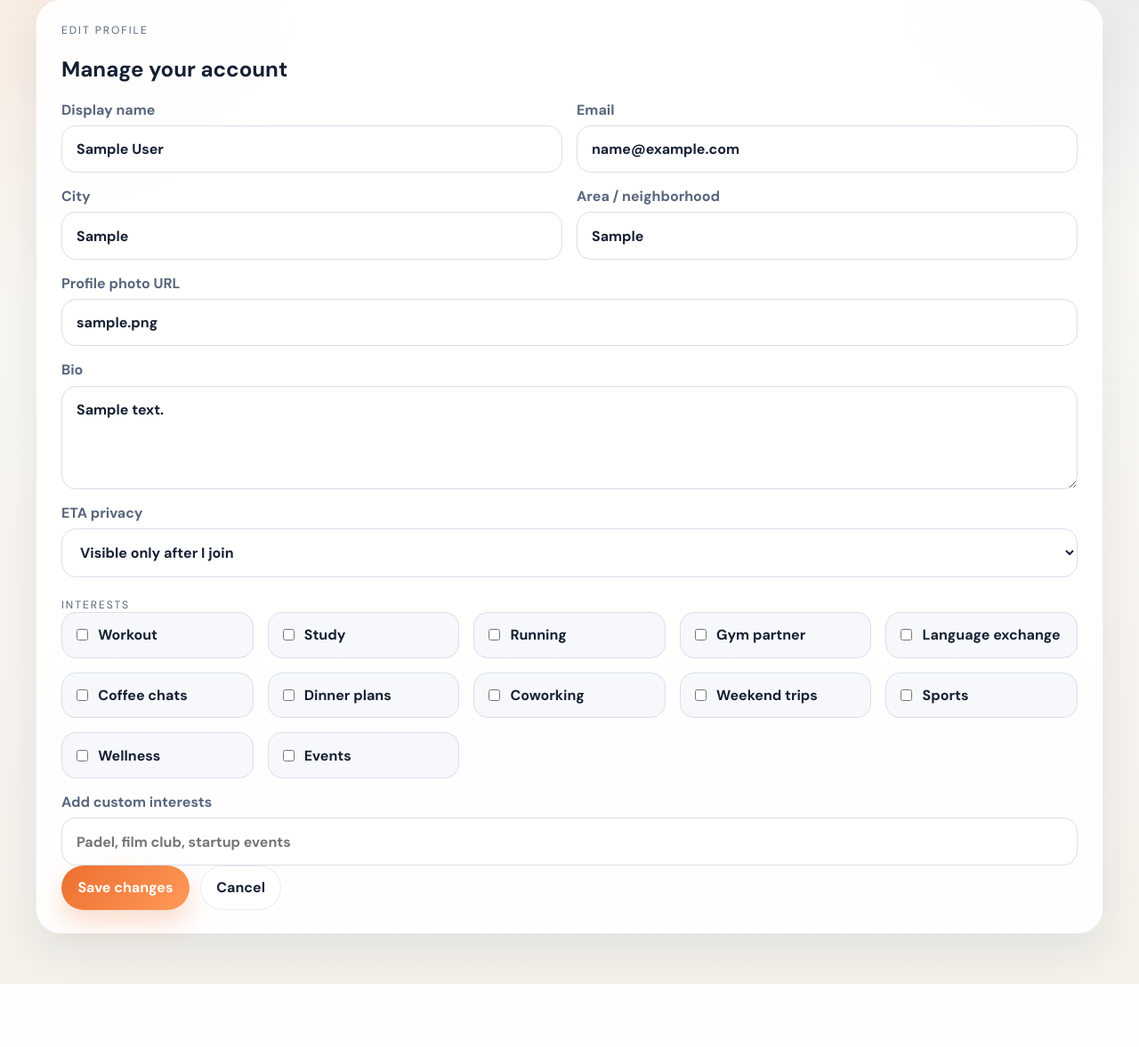
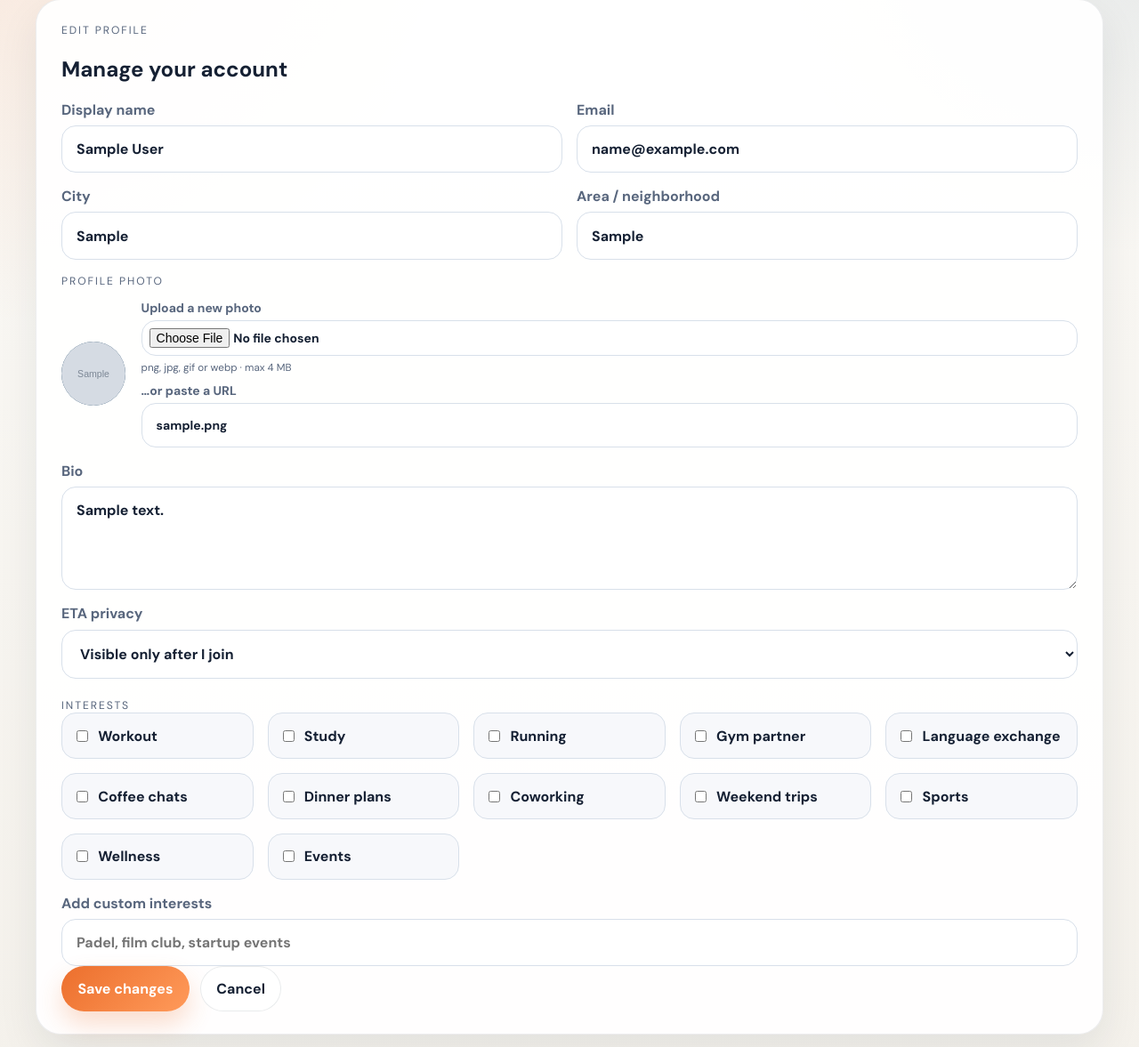
Before and after one commit to aldiyar513/CP-minicapstone, a Flask app: page /profile/edit in a window 1280 px wide. Shown: the part 163-1340 px from the top of the page at 89% size. Before the commit the page ends 1269 px from the top, so only its background shows below. Run offline with Flask 3, Linux system fonts and the light colour scheme; the visitor is signed in with stand-in values (Sample User, id 1); tables that the repository leaves empty hold one stand-in row (values such as "Sample post"); grey boxes marked "Sample" are stand-in pictures; some libraries are stand-ins or nearby versions.

Commit message:
Add role builder, avatar upload, UI polish, and expanded tests
Co-Authored-By: Claude Sonnet 4.6 <noreply@anthropic.com>

```diff
--- a/app.py
+++ b/app.py
@@ -3,6 +3,7 @@ from __future__ import annotations
 from collections import defaultdict
 from datetime import UTC, date, datetime, time, timedelta
 from functools import wraps
+import math
 import os
 from pathlib import Path
 from urllib.parse import quote_plus
@@ -12,10 +13,15 @@ from flask_sqlalchemy import SQLAlchemy
 from sqlalchemy import UniqueConstraint, inspect, or_, text
 from sqlalchemy.orm import joinedload
 from werkzeug.security import check_password_hash, generate_password_hash
+from werkzeug.utils import secure_filename
+import secrets
 
 
 BASE_DIR = Path(__file__).resolve().parent
 DEFAULT_DB_PATH = BASE_DIR / "instance" / "eventmatch.db"
+AVATAR_UPLOAD_DIR = BASE_DIR / "static" / "uploads" / "avatars"
+ALLOWED_AVATAR_EXTENSIONS = {"png", "jpg", "jpeg", "gif", "webp"}
+MAX_AVATAR_BYTES = 4 * 1024 * 1024
 DEFAULT_TRACKING_MODE = "GPS ETA is shared only for confirmed attendees."
 DEFAULT_BIO = "Add a short intro so people know what kind of plans you actually enjoy."
 DEFAULT_TRACKING_OPTION = "Visible only after I join"
@@ -84,6 +90,39 @@ def utcnow() -> datetime:
     return datetime.now(UTC).replace(tzinfo=None)
 
 
+def eta_snapshot_for_distance(distance_km: float) -> tuple[str, str]:
+    distance = max(distance_km, 0.0)
+    if distance < 0.15:
+        return "checked_in", "At venue"
+
+    if distance < 1.5:
+        speed_kmh = 9
+        buffer_minutes = 2
+    elif distance < 6:
+        speed_kmh = 18
+        buffer_minutes = 4
+    else:
+        speed_kmh = 28
+        buffer_minutes = 6
+
+    minutes_away = max(3, math.ceil((distance / speed_kmh) * 60 + buffer_minutes))
+    if minutes_away <= 8:
+        status = "arriving_soon"
+        prefix = "Arriving soon"
+    elif minutes_away <= 25:
+        status = "on_track"
+        prefix = "On track"
+    else:
+        status = "delayed"
+        prefix = "Delayed"
+
+    if distance < 1:
+        distance_label = f"{round(distance * 1000):.0f} m"
+    else:
+        distance_label = f"{distance:.1f} km"
+    return status, f"{prefix} • {minutes_away} min away ({distance_label})"
+
+
 class User(db.Model):
     id = db.Column(db.Integer, primary_key=True)
     name = db.Column(db.String(80), nullable=False, unique=True)
@@ -219,6 +258,7 @@ class Invite(db.Model):
 def create_app(test_config: dict | None = None) -> Flask:
     app = Flask(__name__)
     DEFAULT_DB_PATH.parent.mkdir(exist_ok=True)
+    AVATAR_UPLOAD_DIR.mkdir(parents=True, exist_ok=True)
     app.config.from_mapping(
         SECRET_KEY=os.getenv("SECRET_KEY", "dev-secret-key"),
         SQLALCHEMY_DATABASE_URI=get_database_uri(),
@@ -440,8 +480,8 @@ def register_routes(app: Flask) -> None:
                     user=current_user,
                     status="joined",
                     reason="Host",
-                    eta_label="At venue",
-                    eta_status="checked_in",
+                    eta_label="ETA hidden",
+                    eta_status="on_track",
                 )
             )
             db.session.commit()
@@ -618,10 +658,20 @@ def register_routes(app: Flask) -> None:
             return jsonify({"error": "Join the event before sharing ETA."}), 400
 
         payload = request.get_json(silent=True) or {}
-        eta_status = str(payload.get("eta_status", "")).strip()
-        eta_label = str(payload.get("eta_label", "")).strip()
-        if eta_status not in VALID_ETA_STATES or not eta_label:
-            return jsonify({"error": "Invalid ETA payload."}), 400
+        distance_km_raw = payload.get("distance_km")
+        if distance_km_raw is not None:
+            try:
+                distance_km = float(distance_km_raw)
+            except (TypeError, ValueError):
+                return jsonify({"error": "Invalid ETA payload."}), 400
+            if not math.isfinite(distance_km):
+                return jsonify({"error": "Invalid ETA payload."}), 400
+            eta_status, eta_label = eta_snapshot_for_distance(distance_km)
+        else:
+            eta_status = str(payload.get("eta_status", "")).strip()
+            eta_label = str(payload.get("eta_label", "")).strip()
+            if eta_status not in VALID_ETA_STATES or not eta_label:
+                return jsonify({"error": "Invalid ETA payload."}), 400
 
         participation.eta_status = eta_status
         participation.eta_label = eta_label[:80]
@@ -776,6 +826,13 @@ def register_routes(app: Flask) -> None:
         if request.method == "POST":
             form_data = extract_profile_form(request.form, current_user)
             errors = validate_profile_form(current_user, form_data)
+
+            uploaded_file = request.files.get("avatar_file")
+            saved_upload_path: str | None = None
+            if uploaded_file and uploaded_file.filename:
+                saved_upload_path, upload_errors = save_avatar_upload(uploaded_file, current_user)
+                errors.extend(upload_errors)
+
             if errors:
                 for error in errors:
                     flash(error, "error")
@@ -786,7 +843,7 @@ def register_routes(app: Flask) -> None:
             current_user.city = form_data["city"]
             current_user.home_area = form_data["home_area"]
             current_user.bio = form_data["bio"]
-            current_user.avatar_url = form_data["avatar_url"]
+            current_user.avatar_url = saved_upload_path if saved_upload_path else form_data["avatar_url"]
             current_user.gps_tracking = form_data["gps_tracking"]
             current_user.interests_csv = "|".join(form_data["interests"])
             db.session.commit()
@@ -1256,6 +1313,27 @@ def extract_profile_form(form, current_user: User) -> dict:
         "interests": deduped,
         "custom_interests": form.get("custom_interests", "").strip(),
     }
+
+
+def save_avatar_upload(uploaded_file, user: User) -> tuple[str | None, list[str]]:
+    filename = secure_filename(uploaded_file.filename or "")
+    if not filename or "." not in filename:
+        return None, ["Upload a valid image file (png, jpg, gif, or webp)."]
+    extension = filename.rsplit(".", 1)[-1].lower()
+    if extension not in ALLOWED_AVATAR_EXTENSIONS:
+        return None, ["Profile photo must be a png, jpg, gif, or webp image."]
+    uploaded_file.stream.seek(0, os.SEEK_END)
+    size = uploaded_file.stream.tell()
+    uploaded_file.stream.seek(0)
+    if size > MAX_AVATAR_BYTES:
+        return None, ["Profile photo must be 4 MB or smaller."]
+    if size == 0:
+        return None, ["Uploaded file is empty."]
+    unique_suffix = secrets.token_hex(6)
+    stored_name = f"user_{user.id}_{unique_suffix}.{extension}"
+    destination = AVATAR_UPLOAD_DIR / stored_name
+    uploaded_file.save(destination)
+    return url_for("static", filename=f"uploads/avatars/{stored_name}"), []
 
 
 def validate_profile_form(current_user: User, form_data: dict) -> list[str]:
--- a/static/styles.css
+++ b/static/styles.css
@@ -242,11 +242,13 @@ textarea {
 }
 
 .landing-copy,
-.dashboard-hero,
-.auth-card,
 .page-heading,
 .detail-header {
   padding: 0.5rem 0;
+}
+
+.auth-card {
+  padding: 2.25rem 2.5rem;
 }
 
 .landing-copy h1,
@@ -508,6 +510,7 @@ textarea:focus {
   grid-template-columns: minmax(0, 1fr) auto;
   gap: 1.5rem 2rem;
   align-items: end;
+  padding: 36px 44px !important;
 }
 
 .dashboard-copy,
@@ -972,6 +975,99 @@ textarea:focus {
   }
 }
 
+.role-builder {
+  margin-top: 1.6rem;
+  display: grid;
+  gap: 1rem;
+}
+
+.role-row {
+  display: grid;
+  grid-template-columns: minmax(0, 1.6fr) minmax(0, 1fr) 96px auto;
+  gap: 0.7rem;
+  align-items: center;
+  padding: 0.85rem 1rem;
+  border-radius: 18px;
+  background: var(--surface-muted);
+  border: 1px solid var(--line);
+}
+
+.role-row input,
+.role-row select {
+  padding: 0.7rem 0.85rem;
+  border-radius: 12px;
+  background: white;
+}
+
+.role-remove {
+  display: inline-flex;
+  align-items: center;
+  justify-content: center;
+  width: 36px;
+  height: 36px;
+  border-radius: 999px;
+  border: 1px solid rgba(209, 74, 68, 0.25);
+  background: rgba(209, 74, 68, 0.08);
+  color: var(--danger);
+  cursor: pointer;
+  font-size: 1.2rem;
+  line-height: 1;
+  font-weight: 700;
+  padding: 0;
+  flex-shrink: 0;
+}
+
+.role-remove:hover {
+  background: rgba(209, 74, 68, 0.18);
+}
+
+.avatar-upload-field {
+  display: grid;
+  gap: 0.75rem;
+}
+
+.avatar-upload-row {
+  display: flex;
+  align-items: center;
+  gap: 1.1rem;
+  flex-wrap: wrap;
+}
+
+.avatar-preview {
+  width: 72px;
+  height: 72px;
+  border-radius: 999px;
+  overflow: hidden;
+  background: var(--brand);
+  color: white;
+  display: inline-flex;
+  align-items: center;
+  justify-content: center;
+  font-family: "Sora", sans-serif;
+  font-weight: 800;
+  font-size: 1.5rem;
+  flex-shrink: 0;
+}
+
+.avatar-preview img {
+  width: 100%;
+  height: 100%;
+  object-fit: cover;
+}
+
+.avatar-upload-controls {
+  display: grid;
+  gap: 0.55rem;
+  flex: 1;
+  min-width: 220px;
+}
+
+.avatar-upload-controls label {
+  display: grid;
+  gap: 0.3rem;
+  font-size: 0.875rem;
+}
+
 @media (max-width: 900px) {
   .landing-hero,
   .profile-grid {
@@ -1019,4 +1115,17 @@ textarea:focus {
   .nav-links {
     width: 100%;
   }
+
+  .role-row {
+    grid-template-columns: 1fr 1fr;
+  }
+
+  .role-row input[aria-label="needed count"] {
+    grid-column: 1;
+  }
+
+  .role-remove {
+    grid-column: 2;
+    justify-self: end;
+  }
 }
--- a/templates/activity_detail.html
+++ b/templates/activity_detail.html
@@ -76,7 +76,7 @@
         <span class="eta-chip gps-chip">{{ activity.viewer_eta }}</span>
         <button class="secondary-button gps-button" type="button">Share ETA</button>
       </div>
-      <small class="support-copy">{{ activity.tracking_mode }} ETA is estimated from straight-line distance to the pinned venue.</small>
+      <small class="support-copy">{{ activity.tracking_mode }} ETA is estimated from your current device location to the pinned venue.</small>
     </div>
   </article>
 
--- a/templates/base.html
+++ b/templates/base.html
@@ -7,7 +7,7 @@
     <link rel="preconnect" href="https://fonts.googleapis.com">
     <link rel="preconnect" href="https://fonts.gstatic.com" crossorigin>
     <link href="https://fonts.googleapis.com/css2?family=DM+Sans:wght@400;500;700;800&family=Sora:wght@600;700;800&display=swap" rel="stylesheet">
-    <link rel="stylesheet" href="{{ url_for('static', filename='styles.css') }}">
+    <link rel="stylesheet" href="{{ url_for('static', filename='styles.css') }}?v=4">
   </head>
   <body>
     <div class="page-shell">
--- a/templates/create_activity.html
+++ b/templates/create_activity.html
@@ -94,6 +94,7 @@
             <option {% if role.type == "Optional" %}selected{% endif %}>Optional</option>
           </select>
           <input type="number" name="role_needed" min="1" value="{{ role.needed }}" aria-label="needed count">
+          <button type="button" class="role-remove" data-remove-role aria-label="Remove role">×</button>
         </div>
         {% endfor %}
       </div>
--- a/templates/edit_profile.html
+++ b/templates/edit_profile.html
@@ -14,7 +14,7 @@
       <h1>Manage your account</h1>
     </div>
   </div>
-  <form class="activity-form" method="post">
+  <form class="activity-form" method="post" enctype="multipart/form-data">
     <div class="form-grid">
       <label>
         Display name
@@ -32,10 +32,29 @@
         Area / neighborhood
         <input type="text" name="home_area" value="{{ form_data.home_area }}" required>
       </label>
-      <label class="full-span">
-        Profile photo URL
-        <input type="url" name="avatar_url" value="{{ form_data.avatar_url }}" placeholder="https://...">
-      </label>
+      <div class="full-span avatar-upload-field">
+        <p class="section-label" style="margin:0 0 0.1rem">Profile photo</p>
+        <div class="avatar-upload-row">
+          <span class="avatar-preview">
+            {% if form_data.avatar_url %}
+            <img src="{{ form_data.avatar_url }}" alt="Current photo">
+            {% else %}
+            {{ (form_data.name[:1])|upper if form_data.name else "?" }}
+            {% endif %}
+          </span>
+          <div class="avatar-upload-controls">
+            <label>
+              Upload a new photo
+              <input type="file" name="avatar_file" accept="image/png,image/jpeg,image/gif,image/webp" style="padding:0.5rem">
+              <small style="color:var(--muted);font-weight:400">png, jpg, gif or webp · max 4 MB</small>
+            </label>
+            <label>
+              …or paste a URL
+              <input type="url" name="avatar_url" value="{{ form_data.avatar_url }}" placeholder="https://...">
+            </label>
+          </div>
+        </div>
+      </div>
       <label class="full-span">
         Bio
         <textarea name="bio" rows="4" required>{{ form_data.bio }}</textarea>
--- a/templates/feed.html
+++ b/templates/feed.html
@@ -3,7 +3,7 @@
 {% block title %}EventMatch | Feed{% endblock %}
 
 {% block content %}
-<section class="dashboard-hero card">
+<section class="dashboard-hero card" style="padding: 36px 44px;">
   <div class="dashboard-copy">
     <p class="eyebrow">App feed</p>
     <h1>Welcome back, {{ viewer.name }}</h1>
```
Also changed, not shown: static/app.js (+15 -33 lines), tests/test_app.py (+34 -1 lines).
